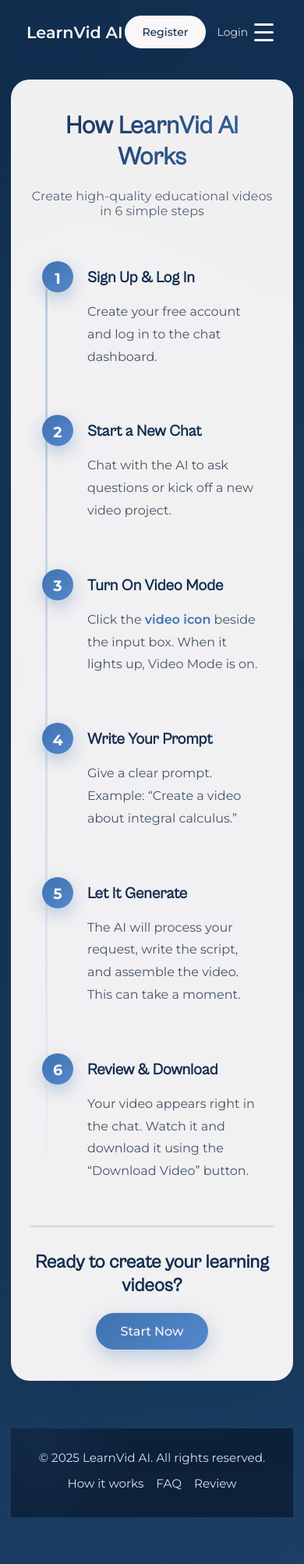
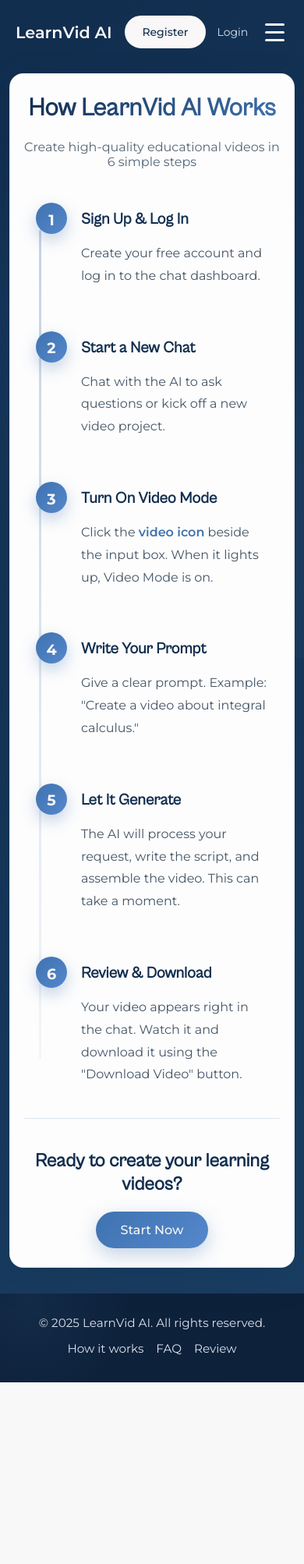
Before and after one commit to NureSketsa/FP, a FastAPI app: page /how-it-works in a window 390 px wide. Shown: the whole page at 78% size. After the commit the page ends 1773 px from the top, so only its background shows below. Run offline with FastAPI, Linux system fonts and the light colour scheme.

Commit message:
PUSH LAST BANGET CAPEK BANGET WOI JAM 2 AHAHAHHA PLIS BUNUH GW SEKARANG JUGA

```diff
--- a/MAIN/templates/how-it-works.html
+++ b/MAIN/templates/how-it-works.html
@@ -269,14 +269,10 @@
 
       /* Content Wrapper */
       .content-wrapper {
-        background: rgba(249, 247, 247, 0.97);
-        backdrop-filter: blur(20px);
-        border-radius: 32px;
-        padding: 60px 50px;
-        box-shadow: 0 25px 80px rgba(17, 45, 78, 0.4);
         width: 100%;
-        max-width: 1000px;
-        margin: 50px auto 0;
+        max-width: 1100px;
+        padding: 0 18px;
+        margin: 50px auto 40px;
         z-index: 10;
         animation: fadeInUp 0.8s ease-out;
         color: #112d4e;
@@ -310,7 +306,7 @@
         text-align: center;
         color: #556677;
         font-size: 1.1rem;
-        margin-bottom: 50px;
+        margin-bottom: 24px;
         animation: fadeIn 1s ease-out 0.5s both;
       }
 
@@ -334,11 +330,45 @@
         }
       }
 
+      /* Card shell */
+      main {
+        flex: 1;
+      }
+
+      .card-stack {
+        display: grid;
+        gap: 24px;
+      }
+
+      .card {
+        background: #fdfdfd;
+        border-radius: 26px;
+        padding: 34px 32px;
+        box-shadow: 0 24px 70px rgba(17, 45, 78, 0.2);
+        border: 1px solid rgba(63, 114, 175, 0.1);
+      }
+
+      .steps-card {
+        position: relative;
+      }
+
+      .card-intro {
+        text-align: center;
+        margin-bottom: 8px;
+      }
+
+      .cta-divider {
+        border-top: 1px solid rgba(63, 114, 175, 0.18);
+        margin-top: 12px;
+        padding-top: 24px;
+        text-align: center;
+      }
+
       /* Steps List with connecting line */
       .steps-list {
         list-style: none;
         padding-left: 0;
-        margin-top: 40px;
+        margin-top: 12px;
         position: relative;
       }
 
@@ -457,15 +487,8 @@
 
       /* Call to action */
       .cta-section {
-        margin-top: 60px;
-        padding-top: 40px;
-        border-top: 2px solid rgba(63, 114, 175, 0.2);
-        text-align: center;
-        animation: fadeIn 1s ease-out 0.8s both;
-      }
-
-      main {
-        flex: 1;
+        margin: 0;
+        padding: 0;
       }
 
       .cta-section h2 {
@@ -495,7 +518,7 @@
       /* Responsive */
       @media (max-width: 768px) {
         body {
-          padding: 0 14px 60px;
+          padding: 0;
         }
         .logo {
           display: block;
@@ -521,16 +544,28 @@
           font-size: 14px;
         }
         .content-wrapper {
-          padding: 40px 25px;
-          margin-top: 20px;
-          border-radius: 24px;
+          max-width: none;
+          margin: 12px 0 32px;
+          padding: 0 12px;
         }
         .content-wrapper h1 {
           font-size: 2rem;
         }
         .subtitle {
           font-size: 1rem;
-          margin-bottom: 35px;
+          margin-bottom: 28px;
+        }
+        .card-stack {
+          gap: 18px;
+        }
+        .card {
+          border-radius: 18px;
+          padding: 24px 18px;
+          box-shadow: 0 14px 45px rgba(17, 45, 78, 0.18);
+        }
+        .cta-divider {
+          margin-top: 8px;
+          padding-top: 20px;
         }
         .steps-list::before {
           left: 19px;
@@ -538,7 +573,7 @@
         .step-item {
           gap: 18px;
           padding: 15px;
-          margin-bottom: 30px;
+          margin-bottom: 26px;
         }
         .step-number {
           width: 40px;
@@ -550,10 +585,6 @@
         }
         .step-content p {
           font-size: 1rem;
-        }
-        .cta-section {
-          margin-top: 40px;
-          padding-top: 30px;
         }
         .cta-section h2 {
           font-size: 1.5rem;
@@ -569,7 +600,7 @@
         padding: 32px 0;
         background: rgba(13, 31, 55, 0.9);
         border-top: 1px solid rgba(219, 226, 239, 0.12);
-        margin-top: 60px;
+        margin-top: auto;
         width: 100%;
         position: relative;
         overflow: hidden;
@@ -681,11 +712,14 @@
     </div>
 
     <main class="content-wrapper">
+      <div class="card-stack">
+        <section class="card steps-card">
+          <div class="card-intro">
             <h1>How LearnVid AI Works</h1>
             <p class="subtitle">
               Create high-quality educational videos in 6 simple steps
             </p>
-
+          </div>
           <ol class="steps-list">
             <li class="step-item">
               <div class="step-number">1</div>
@@ -701,7 +735,8 @@
               <div class="step-content">
                 <h3>Start a New Chat</h3>
                 <p>
-              Chat with the AI to ask questions or kick off a new video project.
+                  Chat with the AI to ask questions or kick off a new video
+                  project.
                 </p>
               </div>
             </li>
@@ -710,7 +745,8 @@
               <div class="step-content">
                 <h3>Turn On Video Mode</h3>
                 <p>
-              Click the <strong>video icon</strong> beside the input box. When it lights up, Video Mode is on.
+                  Click the <strong>video icon</strong> beside the input box.
+                  When it lights up, Video Mode is on.
                 </p>
               </div>
             </li>
@@ -719,7 +755,8 @@
               <div class="step-content">
                 <h3>Write Your Prompt</h3>
                 <p>
-              Give a clear prompt. Example: “Create a video about integral calculus.”
+                  Give a clear prompt. Example: "Create a video about integral
+                  calculus."
                 </p>
               </div>
             </li>
@@ -728,7 +765,8 @@
               <div class="step-content">
                 <h3>Let It Generate</h3>
                 <p>
-              The AI will process your request, write the script, and assemble the video. This can take a moment.
+                  The AI will process your request, write the script, and
+                  assemble the video. This can take a moment.
                 </p>
               </div>
             </li>
@@ -737,15 +775,18 @@
               <div class="step-content">
                 <h3>Review & Download</h3>
                 <p>
-              Your video appears right in the chat. Watch it and download it using the “Download Video” button.
+                  Your video appears right in the chat. Watch it and download it
+                  using the "Download Video" button.
                 </p>
               </div>
             </li>
           </ol>
-
-      <div class="cta-section">
+          <div class="cta-section cta-divider">
+            <br />
             <h2>Ready to create your learning videos?</h2>
             <a href="/register" class="cta-button">Start Now</a>
+          </div>
+        </section>
       </div>
     </main>
 
```
Lines whose indentation alone changed are shown as unchanged.
